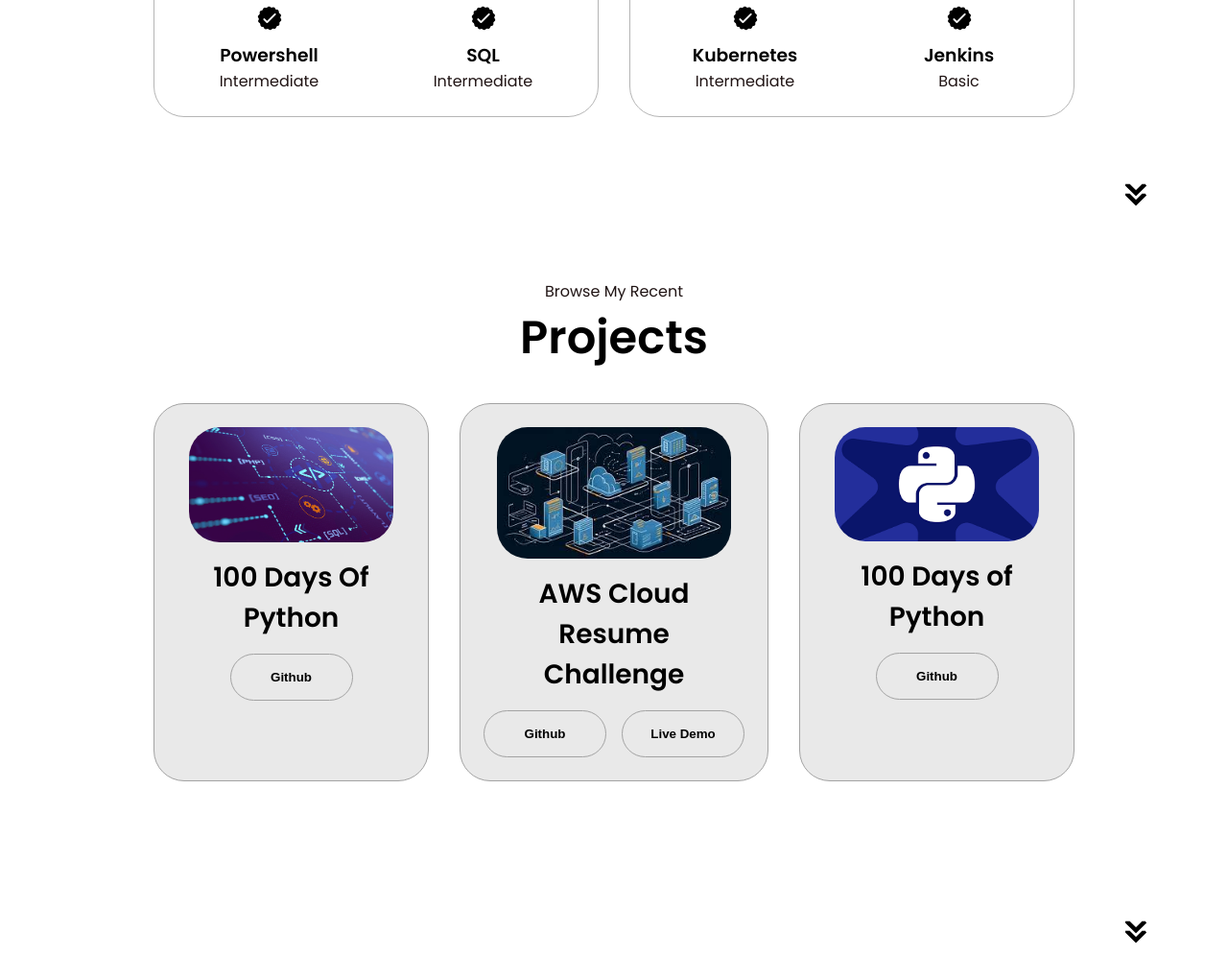
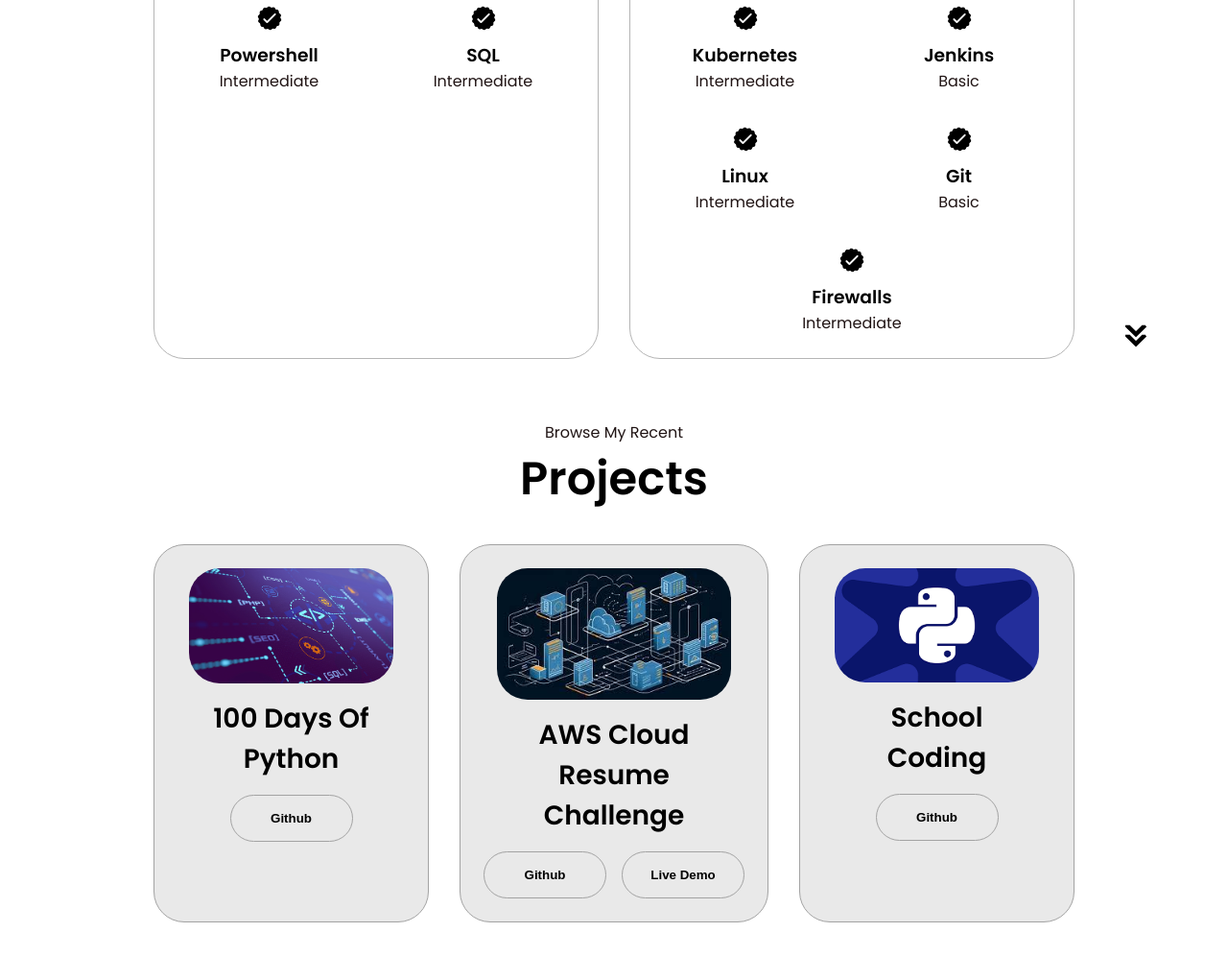
Before and after one commit to BrandonVex/CloudResume, a plain HTML site: page index.html in a window 1280 px wide. Shown: the part 2173-3169 px from the top of the page at 96% size. Drawn offline with Linux system fonts and the light colour scheme; no server answers.

Commit message:
Update index.html

```diff
--- a/index.html
+++ b/index.html
@@ -236,6 +236,36 @@
                                     <p>Basic</p>
                                 </div>
                             </article>
+                            <article>
+                                <img src="./Assets/assets/checkmark.png"
+                                alt ="experience icon"
+                                class="icon"
+                                />
+                                <div>
+                                    <h3>Linux</h3>
+                                    <p>Intermediate</p>
+                                </div>
+                            </article>
+                            <article>
+                                <img src="./Assets/assets/checkmark.png"
+                                alt ="experience icon"
+                                class="icon"
+                                />
+                                <div>
+                                    <h3>Git</h3>
+                                    <p>Basic</p>
+                                </div>
+                            </article>
+                            <article>
+                                <img src="./Assets/assets/checkmark.png"
+                                alt ="experience icon"
+                                class="icon"
+                                />
+                                <div>
+                                    <h3>Firewalls</h3>
+                                    <p>Intermediate</p>
+                                </div>
+                            </article>
                         </div>
                     </div>
                 </div>
@@ -288,7 +318,7 @@
                             class="project-img"
                             />
                         </div>
-                        <h2 class="experience-sub-title project-title">100 Days of Python</h2>
+                        <h2 class="experience-sub-title project-title">School Coding</h2>
                         <div class="btn-container">
                             <button class="btn btn-color-2 project-btn"
                             onclick="location.href='https://github.com/BrandonVex/Portfolio'">Github
```
